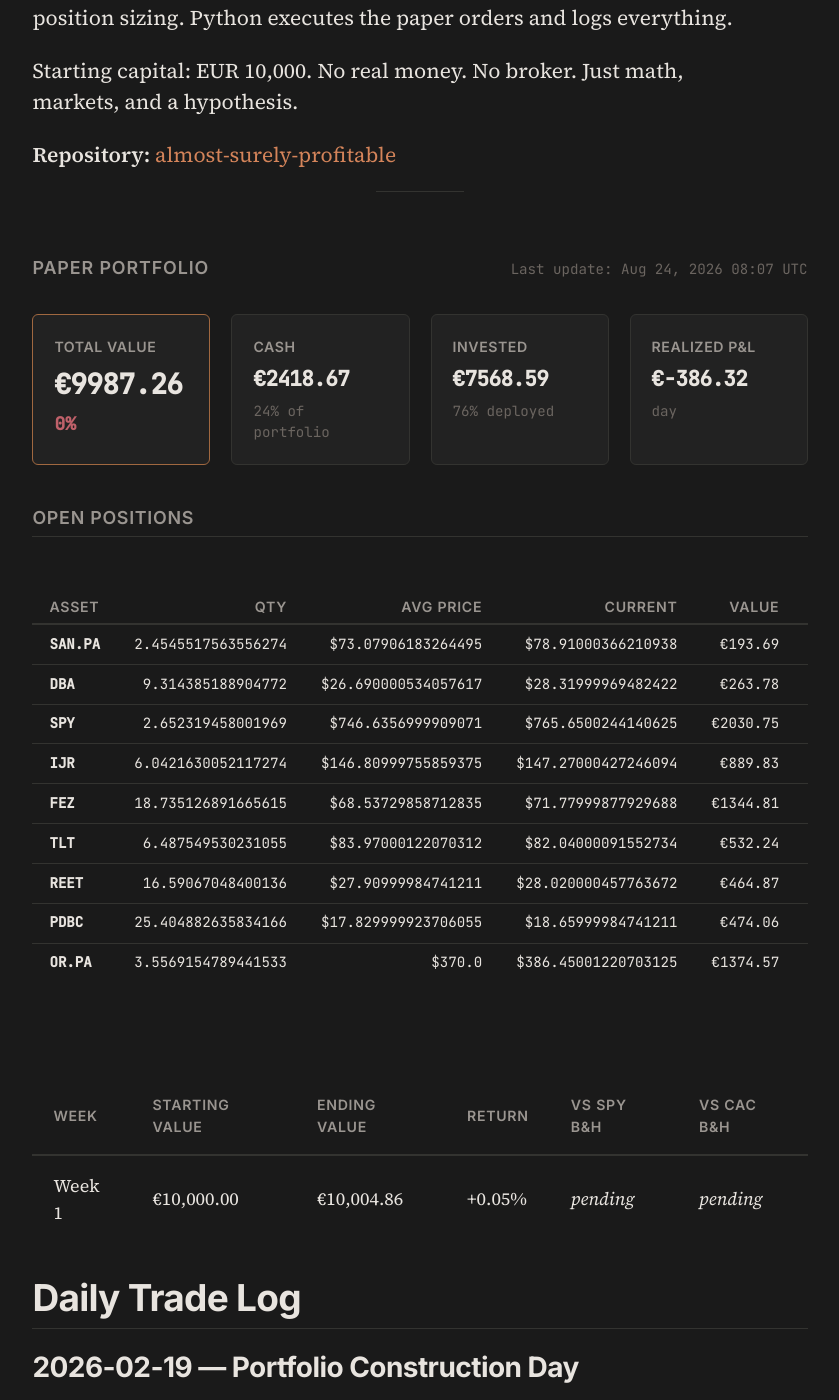
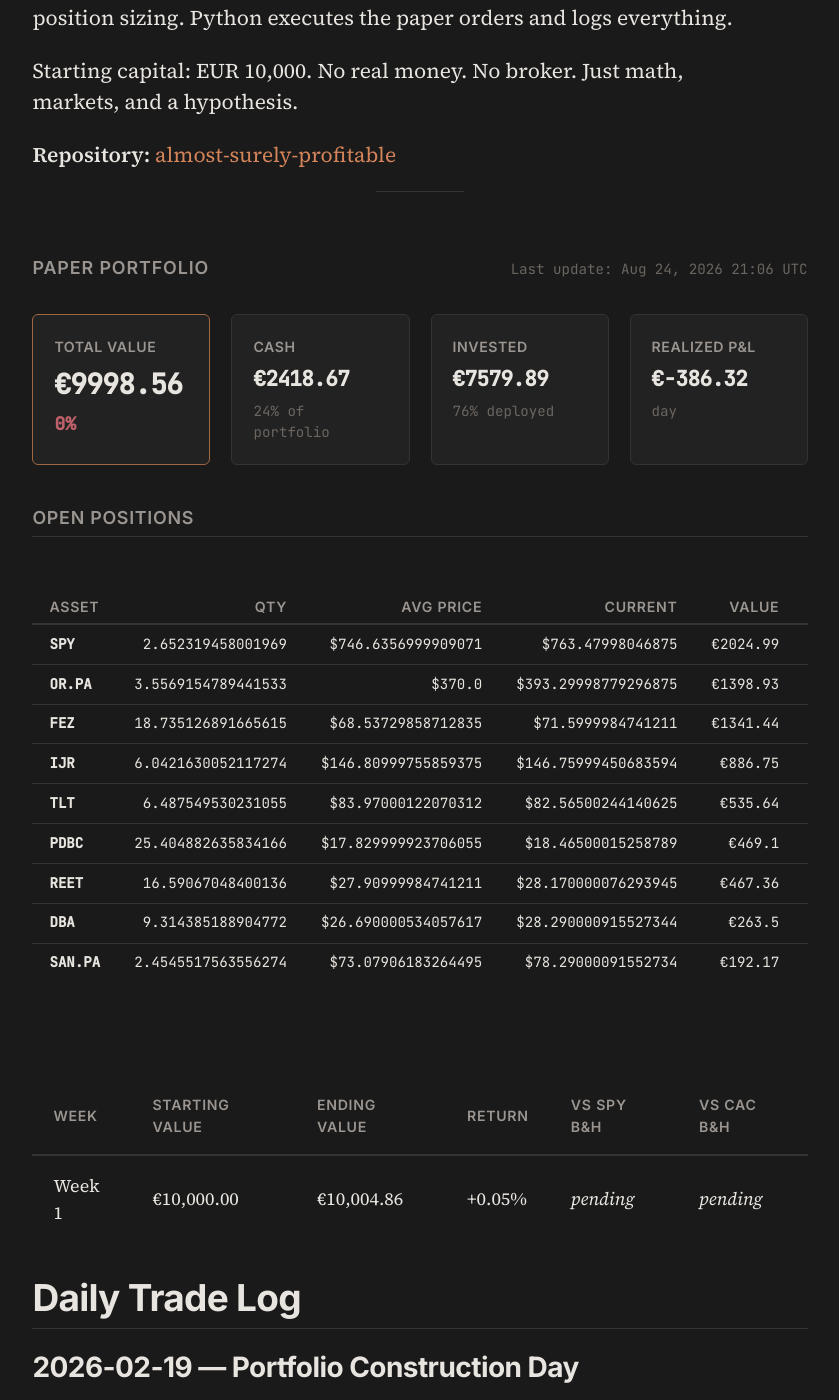
Before and after one commit to Alm0stSurely/alm0stsurely.github.io, a Jekyll site: the page built from trading.md, in a window 1280 px wide and 1400 px high, scrolled down 854 px. Shown: the whole window, without its empty margins (220-1059 px from the left). Built offline with Jekyll 4.4.1, drawn with Linux system fonts in a browser that asks for light colours.

Commit message:
Update portfolio and trading analysis for 2026-08-24

```diff
--- a/_data/portfolio.json
+++ b/_data/portfolio.json
@@ -3,88 +3,88 @@
   "total_realized_pnl": -386.3191404587245,
   "positions": [
     {
+      "ticker": "SPY",
+      "quantity": 2.652319458001969,
+      "avg_price": 746.6356999909071,
+      "current_price": 763.47998046875,
+      "market_value": 2024.992807992229,
+      "unrealized_pnl": 44.67641286742532,
+      "unrealized_pnl_pct": 0.022560239857333363
+    },
+    {
+      "ticker": "OR.PA",
+      "quantity": 3.5569154789441533,
+      "avg_price": 370.0,
+      "current_price": 393.29998779296875,
+      "market_value": 1398.9348144493572,
+      "unrealized_pnl": 82.87608724002037,
+      "unrealized_pnl_pct": 0.06297293998099662
+    },
+    {
+      "ticker": "FEZ",
+      "quantity": 18.735126891665615,
+      "avg_price": 68.53729858712835,
+      "current_price": 71.5999984741211,
+      "market_value": 1341.4350568557231,
+      "unrealized_pnl": 57.38007101389904,
+      "unrealized_pnl_pct": 0.04468661517347777
+    },
+    {
+      "ticker": "IJR",
+      "quantity": 6.0421630052117274,
+      "avg_price": 146.80999755859375,
+      "current_price": 146.75999450683594,
+      "market_value": 886.7478094542804,
+      "unrealized_pnl": -0.30212658947874194,
+      "unrealized_pnl_pct": -0.00034059704781246687
+    },
+    {
+      "ticker": "TLT",
+      "quantity": 6.487549530231055,
+      "avg_price": 83.97000122070312,
+      "current_price": 82.56500244140625,
+      "market_value": 535.6445428022711,
+      "unrealized_pnl": -9.114999170602648,
+      "unrealized_pnl_pct": -0.01673215146923765
+    },
+    {
+      "ticker": "PDBC",
+      "quantity": 25.404882635834166,
+      "avg_price": 17.829999923706055,
+      "current_price": 18.46500015258789,
+      "market_value": 469.10116174715534,
+      "unrealized_pnl": 16.132106288470876,
+      "unrealized_pnl_pct": 0.03561414647218058
+    },
+    {
+      "ticker": "REET",
+      "quantity": 16.59067048400136,
+      "avg_price": 27.90999984741211,
+      "current_price": 28.170000076293945,
+      "market_value": 467.35918880008603,
+      "unrealized_pnl": 4.313578123143474,
+      "unrealized_pnl_pct": 0.009315665722081467
+    },
+    {
+      "ticker": "DBA",
+      "quantity": 9.314385188904772,
+      "avg_price": 26.690000534057617,
+      "current_price": 28.290000915527344,
+      "market_value": 263.50396552169036,
+      "unrealized_pnl": 14.903019855403606,
+      "unrealized_pnl_pct": 0.05994755899041874
+    },
+    {
+      "ticker": "SAN.PA",
       "quantity": 2.4545517563556274,
       "avg_price": 73.07906183264495,
-      "current_price": 78.91000366210938,
-      "ticker": "SAN.PA",
-      "market_value": 193.68868808285956,
-      "unrealized_pnl": 14.312348508719392,
-      "unrealized_pnl_pct": 0.07978950034713907
-    },
-    {
-      "quantity": 9.314385188904772,
-      "avg_price": 26.690000534057617,
-      "current_price": 28.31999969482422,
-      "ticker": "DBA",
-      "market_value": 263.7833857072584,
-      "unrealized_pnl": 15.182440040971642,
-      "unrealized_pnl_pct": 0.06107152971715571
-    },
-    {
-      "quantity": 2.652319458001969,
-      "avg_price": 746.6356999909071,
-      "current_price": 765.6500244140625,
-      "ticker": "SPY",
-      "market_value": 2030.7484577731007,
-      "unrealized_pnl": 50.43206264829702,
-      "unrealized_pnl_pct": 0.025466669251667077
-    },
-    {
-      "quantity": 6.0421630052117274,
-      "avg_price": 146.80999755859375,
-      "current_price": 147.27000427246094,
-      "ticker": "IJR",
-      "market_value": 889.8293715924365,
-      "unrealized_pnl": 2.7794355486773368,
-      "unrealized_pnl_pct": 0.0031333473299976927
-    },
-    {
-      "quantity": 18.735126891665615,
-      "avg_price": 68.53729858712835,
-      "current_price": 71.77999877929688,
-      "ticker": "FEZ",
-      "market_value": 1344.80738541373,
-      "unrealized_pnl": 60.75239957190584,
-      "unrealized_pnl_pct": 0.04731292681526148
-    },
-    {
-      "quantity": 6.487549530231055,
-      "avg_price": 83.97000122070312,
-      "current_price": 82.04000091552734,
-      "ticker": "TLT",
-      "market_value": 532.2385693996847,
-      "unrealized_pnl": -12.520972573188933,
-      "unrealized_pnl_pct": -0.022984402490397158
-    },
-    {
-      "quantity": 16.59067048400136,
-      "avg_price": 27.90999984741211,
-      "current_price": 28.020000457763672,
-      "ticker": "REET",
-      "market_value": 464.87059455632436,
-      "unrealized_pnl": 1.8249838793818025,
-      "unrealized_pnl_pct": 0.003941261589141931
-    },
-    {
-      "quantity": 25.404882635834166,
-      "avg_price": 17.829999923706055,
-      "current_price": 18.65999984741211,
-      "ticker": "PDBC",
-      "market_value": 474.0551061081881,
-      "unrealized_pnl": 21.086050649503633,
-      "unrealized_pnl_pct": 0.046550753071093395
-    },
-    {
-      "quantity": 3.5569154789441533,
-      "avg_price": 370.0,
-      "current_price": 386.45001220703125,
-      "ticker": "OR.PA",
-      "market_value": 1374.5700302573464,
-      "unrealized_pnl": 58.51130304800973,
-      "unrealized_pnl_pct": 0.04445949245143581
+      "current_price": 78.29000091552734,
+      "market_value": 192.16685925229132,
+      "unrealized_pnl": 12.790519678151155,
+      "unrealized_pnl_pct": 0.07130550053879627
     }
   ],
-  "last_updated": "2026-08-24T08:07:09.107811",
-  "total_value": 9987.261399421168,
-  "positions_value": 7568.5915888909285
+  "last_updated": "2026-08-24T21:06:24.819279",
+  "total_value": 9998.556017405324,
+  "positions_value": 7579.886206875084
 }
```
Also changed, not shown: _trading_analysis.md (+40 -123 lines).
